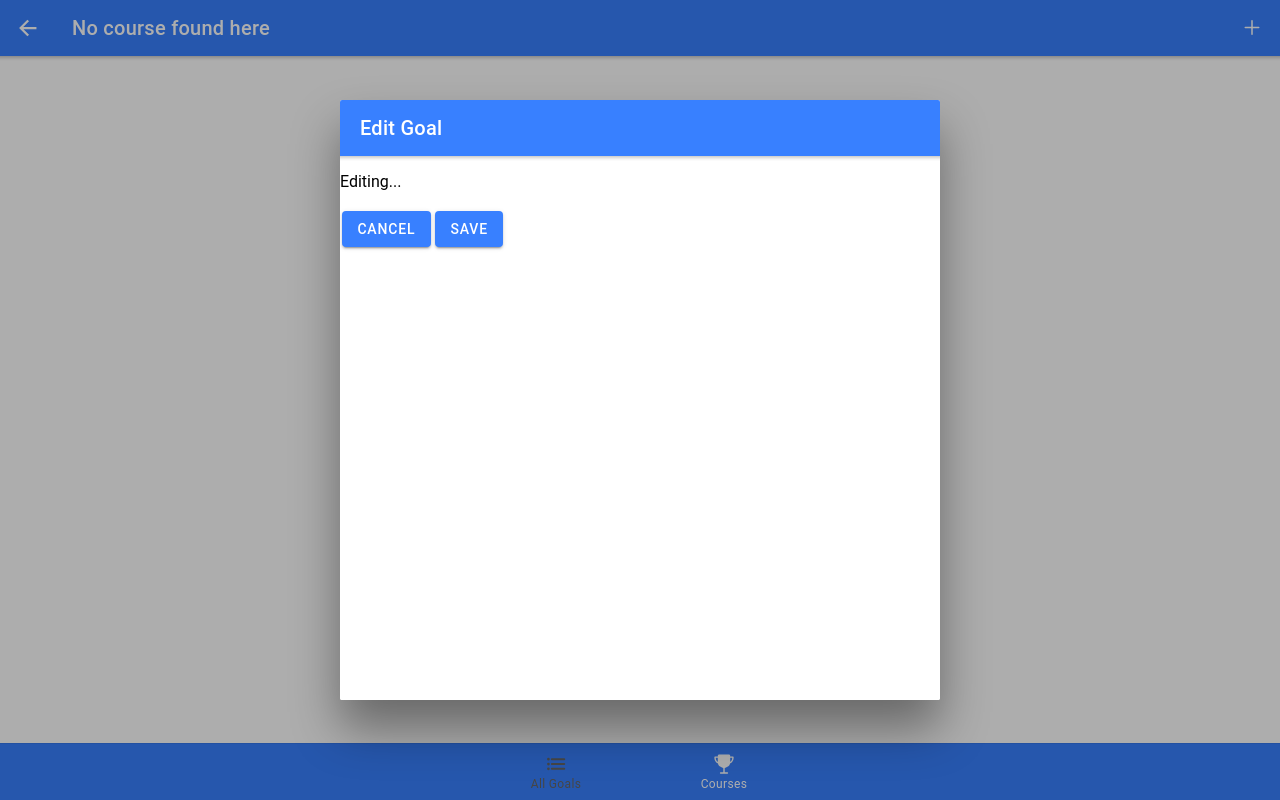
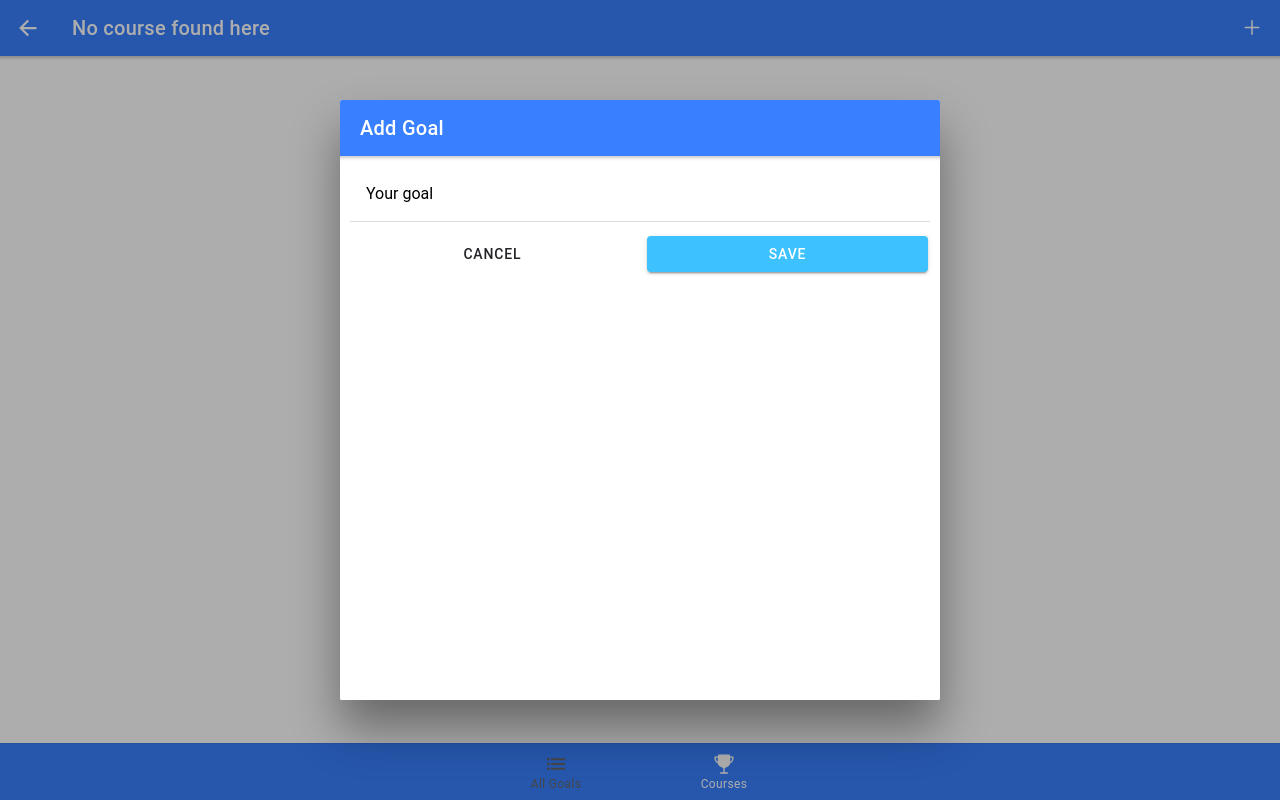
Before and after one commit to irving-caamal/ionic-react-crash-course, a React (Create React App) app: page /courses/list in a window 1280 px wide. Both pictures are taken after a click on the element 1252 px from the left and 28 px from the top of the page. Built offline with nearby package versions, Linux system fonts and the light colour scheme.

Commit message:
how to use props between components and make actions dynamic

```diff
--- /dev/null
+++ b/src/components/EditModal.tsx
@@ -0,0 +1,55 @@
+import React, {Component} from 'react';
+import {
+    IonButton,
+    IonCol,
+    IonContent,
+    IonGrid,
+    IonHeader,
+    IonInput, IonItem, IonLabel,
+    IonModal,
+    IonRow,
+    IonTitle,
+    IonToolbar
+} from "@ionic/react";
+
+const EditModal : React.FC <{
+    show:boolean;
+    onCancel: ()=> void;
+    editedGoal: {"id":string; "text":string} | null;
+}> = props =>{
+    return (
+        <IonModal isOpen={props.show}>
+            <IonHeader>
+                <IonToolbar>
+                    <IonTitle>
+                        {props.editedGoal ? 'Edit' : 'Add'} Goal
+                    </IonTitle>
+                </IonToolbar>
+            </IonHeader>
+            <IonContent>
+              <IonGrid>
+                 <IonRow>
+                     <IonCol>
+                         <IonItem>
+                             <IonLabel position="floating">
+                                 Your goal
+                             </IonLabel>
+                             <IonInput type="text" value={props.editedGoal?.text} />
+                         </IonItem>
+                     </IonCol>
+                 </IonRow>
+                  <IonRow className="ion-text-center">
+                      <IonCol>
+                          <IonButton fill="clear" color="dark" onClick={props.onCancel}>Cancel</IonButton>
+                      </IonCol>
+                      <IonCol>
+                          <IonButton color="secondary" expand="block" onClick={props.onCancel}>Save</IonButton>
+                      </IonCol>
+                  </IonRow>
+              </IonGrid>
+            </IonContent>
+        </IonModal>
+    )
+}
+
+export default EditModal;
--- a/src/pages/CourseGoals.tsx
+++ b/src/pages/CourseGoals.tsx
@@ -14,15 +14,18 @@ import './Home.css';
 import {useParams} from 'react-router-dom';
 import {DUMMY_DATA} from "./Courses";
 import {add, addOutline, create, pencil, trash} from "ionicons/icons";
-
+import EditModal from "../components/EditModal";
 
 const CourseGoals: React.FC = () => {
+
 
     const [startDeleting,setStartDeleting]=useState(false);
     const [isEditing,setIsEditing]=useState(false);
     const [toastMessage,setToastMessage]=useState('');
     const selectedCourseID = useParams<{id:string}>().id;
+
     const selectedCourse = DUMMY_DATA.find(course => course.id === selectedCourseID)
+    const [selectedGoal,setSelectedGoal]= useState<any>();
 
 const startDeleteGoalHandler = (e:React.MouseEvent) => {
         setStartDeleting(true)
@@ -31,35 +34,33 @@ const deleteGoalHandler = () => {
         setStartDeleting(false)
         setToastMessage('Deleted Goal')
 }
-    const startEditGoalHandler = (e:React.MouseEvent) => {
-        e.stopPropagation();
+    const startEditGoalHandler = (goalID:string,event: React.MouseEvent) => {
+        event.stopPropagation();
+        let goal = selectedCourse?.goals.find(g => {
+            return g.id == goalID;
+        });
+
+
+        if(!goal) {
+            return;
+        }
+        console.log(goal, 'goal')
         setIsEditing(true);
+        setSelectedGoal(goal);
+
     }
     const cancelEditGoalHandler = () => {
         setIsEditing(false);
+        setSelectedGoal(null);
     }
 
-    const startAddGoalHandler = (e:React.MouseEvent) => {
+    const startAddGoalHandler = () => {
         setIsEditing(true);
+        setSelectedGoal(null)
     }
   return (
       <React.Fragment>
-          <IonModal isOpen={isEditing}>
-              <IonHeader>
-                  <IonToolbar>
-                      <IonTitle>
-                          Edit Goal
-                      </IonTitle>
-                  </IonToolbar>
-              </IonHeader>
-              <IonContent>
-                  <p>
-                      Editing...
-                  </p>
-                  <IonButton onClick={cancelEditGoalHandler}>Cancel</IonButton>
-                  <IonButton>Save</IonButton>
-              </IonContent>
-          </IonModal>
+          <EditModal show={isEditing} onCancel={cancelEditGoalHandler} editedGoal={selectedGoal}/>
           <IonToast isOpen={!!toastMessage} message={toastMessage} duration={2000} onDidDismiss={() => {
               setToastMessage('')
           }}/>
@@ -115,7 +116,7 @@ const deleteGoalHandler = () => {
                                       <IonLabel>{goal.text}</IonLabel>
                                   </IonItem>
                                   <IonItemOptions side="end">
-                                      <IonItemOption onClick={startEditGoalHandler}>
+                                      <IonItemOption onClick={startEditGoalHandler.bind(null,goal.id)}>
                                           <IonIcon icon={create} slot="icon-only"/>
                                       </IonItemOption>
                                   </IonItemOptions>
```
